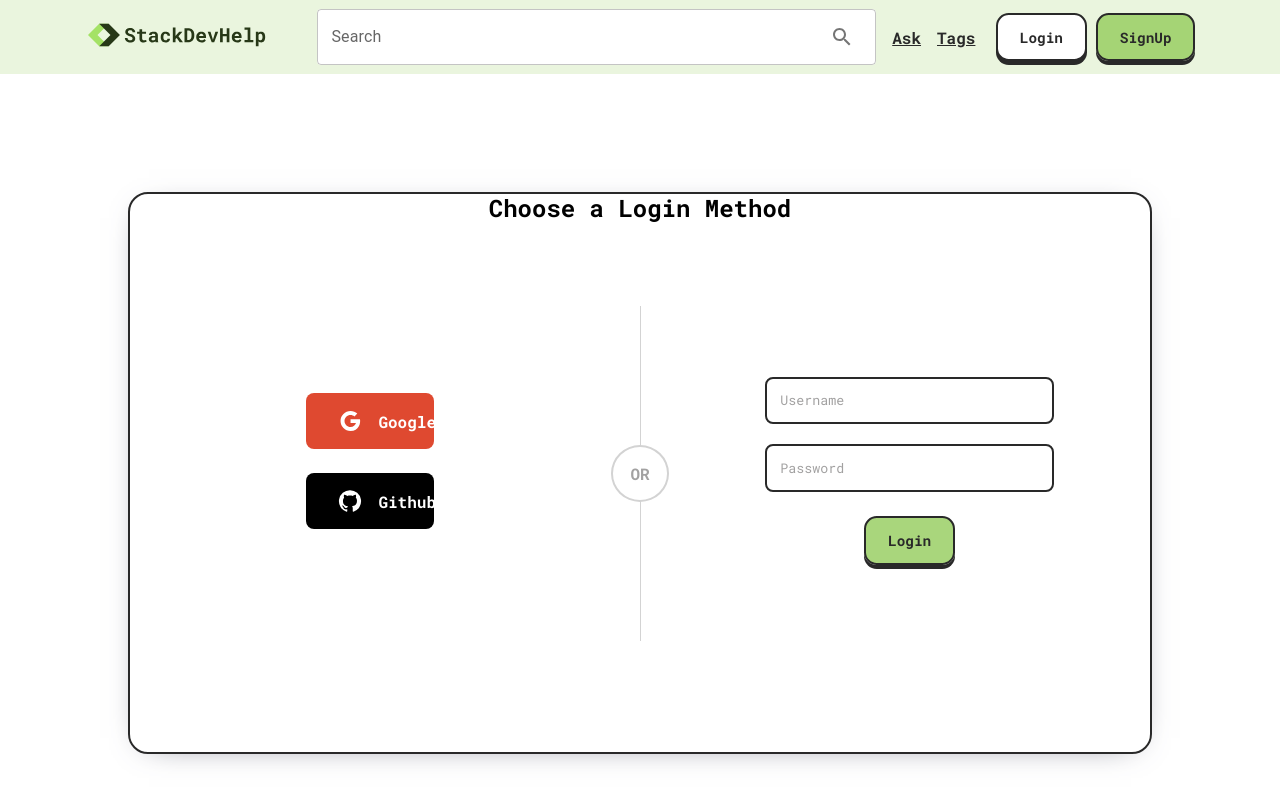
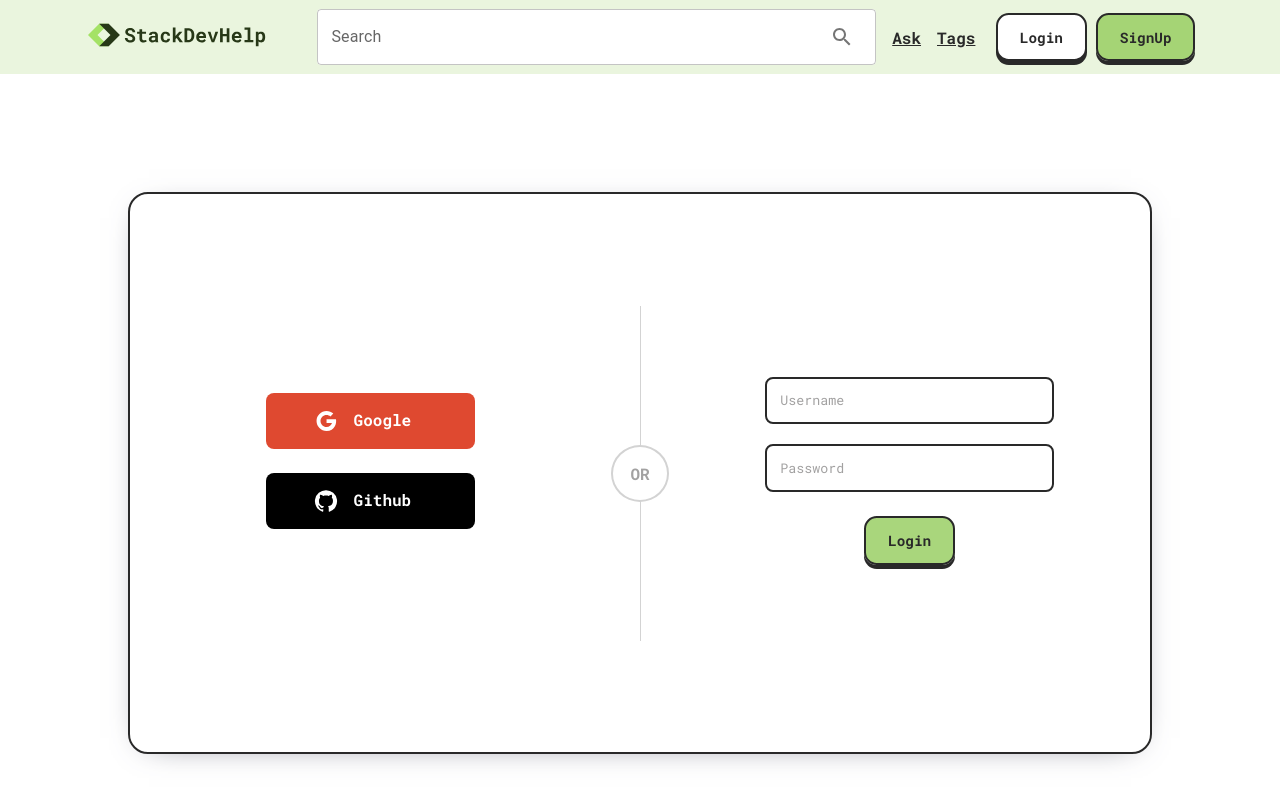
Before and after one commit to SaltySpitton/FrontEnd, a React (Create React App) app: page /login in a window 1280 px wide. Shown: the top 800 px of the page. Built offline with nearby package versions, Linux system fonts and the light colour scheme; no server answers.

Commit message:
update README frontend

```diff
--- a/src/components/Login.js
+++ b/src/components/Login.js
@@ -15,7 +15,7 @@ const Login = () => {
   return (
     <div>
       <div className="login">
-        <h2 className="loginTitle">Choose a Login Method</h2>
+        {/* <h2 className="loginTitle">Choose a Login Method</h2> */}
         <div className="wrapper">
           <div className="left">
             <div className="loginButton google" >
--- a/src/css/Login.css
+++ b/src/css/Login.css
@@ -58,12 +58,12 @@
 }
 
 .loginButton{
-  width: 8rem;
-  padding: 1em 2em;
+  /* width: 15rem; */
+  padding: 1em 4em 1em 3em;
   border-radius: 0.5rem;
   color: white;
   display: flex;
-  align-items: center;
+  place-content: center;
   font-weight: bold;
   margin-bottom: 1.5rem;
   cursor: pointer;
@@ -101,7 +101,7 @@ input[type=text]{
 
 .loginTitle{
   position: absolute;
-  top: 12rem;
+  top: 15rem;
 }
 
 .link{
@@ -117,9 +117,9 @@ input[type=text]{
     flex-direction: column;
   }
 
-  .loginTitle {
+  /* .loginTitle {
     display: none;
-  }
+  } */
 
   .center {
     width: 100%;
```
Also changed, not shown: src/images/sdh_design-frames.jpg (added), 1 other file (tests, documents, lock files or other folders).
